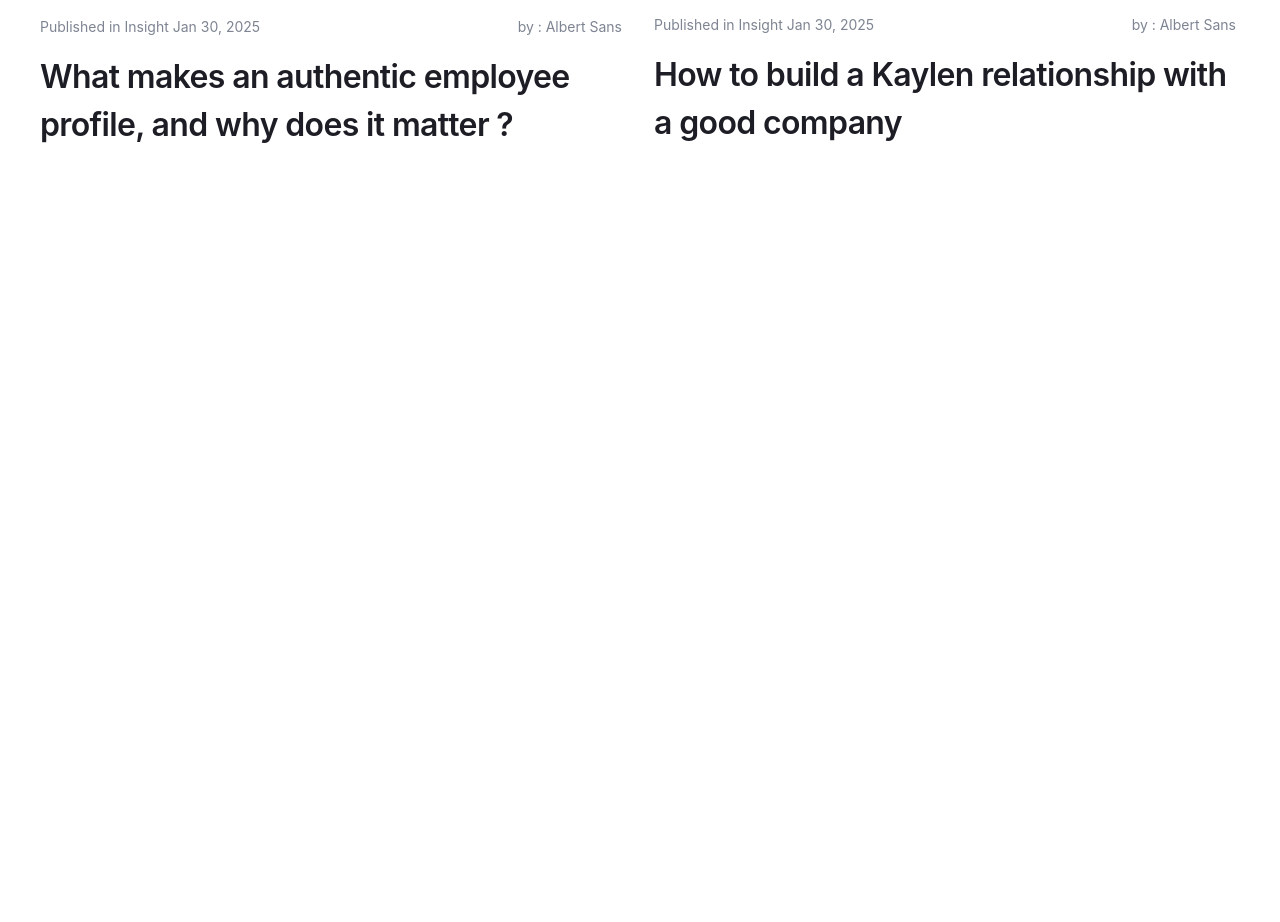
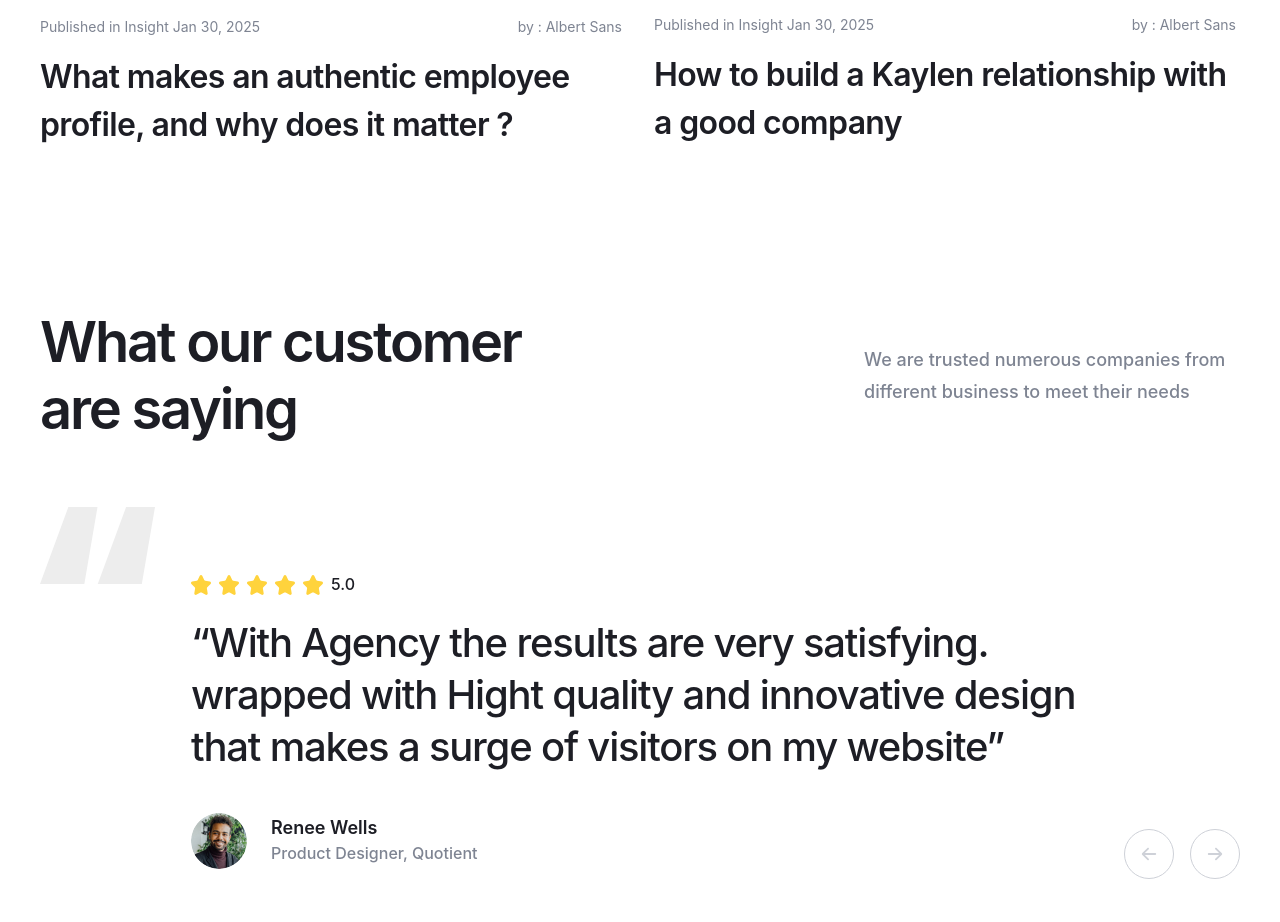
Before and after one commit to maria-bled/cocacola, a website built with Vite: page src/index.html in a window 1280 px wide. Shown: the part 5380-6302 px from the top of the page. Before the commit the page ends 5620 px from the top, so only its background shows below. Built offline with nearby package versions, Linux system fonts and the light colour scheme; files whose address does not match are found by name.

Commit message:
Add testimonials

```diff
--- a/src/assets/scss/base/vars.scss
+++ b/src/assets/scss/base/vars.scss
@@ -5,6 +5,7 @@
   --neutral-color-20: #f5f5f5;
   --neutral-color-30: #ededed;
   --neutral-color-40: #ced1d8;
+  --neutral-svg-40: #ced1d8;
   --neutral-color-60: #18181d;
   --neutral-color-130: #d9d9d9;
   --neutral-color-120: #828282;
@@ -71,7 +72,7 @@
   --header-color-dark: #fff;
   --header-color-light: #1D1E25;
 
-
+  --neutral-svg-40: #fff;
 //overview-color
 --overview-bg-color: #18181d;
 
--- /dev/null
+++ b/src/assets/scss/components/home/testimonials.scss
@@ -0,0 +1,165 @@
+.testimonials {
+  padding: 69px 0 160px;
+
+@include mobile {
+  padding: 39px 0 70px;
+}
+
+  &__head {
+    @include flex-all-between;
+    margin-bottom: 48px;
+
+    @include tablet{
+      flex-direction: column;
+      text-align: center;
+      gap: 24px;
+    }
+
+    @include mobile{
+      gap: 12px;
+      margin-bottom: 40px;
+    }
+  }
+
+  &__title {
+    max-width: 530px;
+    font-weight: 600;
+    letter-spacing: -0.04em;
+    color: var(--neutral-color-100);
+
+    @include tablet{
+      max-width: 650px;
+    }
+  }
+
+  &__rating {
+    @include flex-align-center;
+    gap: 8px;
+    margin-bottom: 19px;
+
+    &-num {
+      font-weight: 500;
+      color: var(--neutral-color-100);
+      line-height: 162%;
+    }
+  }
+
+  &__slider-wrapper{
+
+    &::before {
+      content: "";
+      display: inline-block;
+      width: 115px;
+      height: 77px;
+      background: url("../icons/quote.svg");
+      transform: translateY(15px);
+
+
+      @include mini-desktop{
+        transform: translateY(-5px);
+      }
+      @include mobile{
+        display: none;
+      }
+    }
+  }
+
+&__slider{
+  max-width: 898px;
+}
+
+  &__comment {
+    &-text {
+      font-weight: 500;
+      line-height: 130%;
+      letter-spacing: -0.03em;
+      color: var(--neutral-color-100);
+      margin-bottom: 40px;
+    }
+
+    &-author {
+      @include flex-align-center;
+      font-style: normal;
+      gap: 24px;
+
+      &-avatar {
+        border-radius: 50%;
+        overflow: hidden;
+      }
+
+      &-name {
+        font-weight: 600;
+        line-height: 144%;
+        color: var(--neutral-color-100);
+      }
+
+      &-professions {
+        font-weight: 500;
+        line-height: 162%;
+        color: var(--neutral-color-150);
+      }
+    }
+  }
+
+  &__descr {
+    max-width: 376px;
+    font-weight: 500;
+    line-height: 178%;
+    color: var(--neutral-color-150);
+
+    @include tablet{
+      max-width: 450px;
+    }
+  }
+
+  &__btns {
+    @include flex-align-center;
+    gap: 16px;
+    justify-content: flex-end;
+    transform: translateY(-40px);
+
+    @include mini-desktop {
+      transform: translateY(5px);
+    }
+    @include mobile {
+      //justify-content: center;
+      margin-top: 25px;
+    }
+  }
+
+  &__btn {
+    @include flex-all-center;
+    border: 1px solid var(--neutral-color-40);
+    border-radius: 50%;
+    width: 50px;
+    height: 50px;
+    transition:
+      background-color var(--transition),
+      border-color var(--transition);
+
+    @include small-mobile {
+      width: 40px;
+      height: 40px;
+    }
+
+    & svg path {
+      transition: fill var(--transition);
+    }
+
+    &:hover {
+      border-color: var(--neutral-color-100);
+      background-color: var(--neutral-color-100);
+
+      & svg path {
+        fill: var(--neutral-color-10);
+      }
+    }
+
+    &--next {
+      transform: rotate(-180deg);
+
+    }
+  }
+
+
+}
--- a/src/assets/scss/main.scss
+++ b/src/assets/scss/main.scss
@@ -11,3 +11,4 @@
 @import "./components/home/strenght.scss";
 @import "./components/partners.scss";
 @import "./components/home/insight.scss";
+@import "./components/home/testimonials.scss";
--- /dev/null
+++ b/src/html/components/home/testimonials.html
@@ -0,0 +1,260 @@
+<section class="testimonials">
+  <div class="container">
+    <div class="testimonials__head">
+      <h2 class="testimonials__title heading-h2">What our customer are saying</h2>
+      <p class="testimonials__descr text-p-medium">
+        We are trusted numerous companies from different business to meet their
+        needs
+      </p>
+    </div>
+   <div class="testimonials__slider-wrapper">
+
+    <div class="swiper testimonials__slider">
+
+      <div class="swiper-wrapper testimonials__comments">
+
+        <div class="swiper-slide testimonials__comment">
+          <div class="testimonials__rating">
+            <img
+              loading="lazy"
+              src="./assets/icons/rating-icon.svg"
+              width="132"
+              height="20"
+              alt="Five stars"
+            />
+            <span class="testimonials__rating-num text-p-default"> 5.0 </span>
+          </div>
+          <p class="testimonials__comment-text heading-h3">
+            “With Agency the results are very satisfying. wrapped with Hight
+            quality and innovative design that makes a surge of visitors on my
+            website”
+          </p>
+          <address class="testimonials__comment-author">
+            <img
+              loading="lazy"
+              src="./assets/img/testi-author.jpg"
+              class="testimonials__comment-author-avatar"
+              width="56"
+              height="56"
+              alt="Renee Wells"
+            />
+            <div class="testimonials__comment-author-info">
+              <p class="testimonials__comment-author-name text-p-medium">
+                Renee Wells
+              </p>
+              <p
+                class="testimonials__comment-author-professions text-p-default"
+              >
+                Product Designer, Quotient
+              </p>
+            </div>
+          </address>
+        </div>
+        <div class="swiper-slide testimonials__comment">
+          <div class="testimonials__rating">
+            <img
+              loading="lazy"
+              src="./assets/icons/rating-icon.svg"
+              width="132"
+              height="20"
+              alt="Five stars"
+            />
+            <span class="testimonials__rating-num text-p-default"> 5.0 </span>
+          </div>
+          <p class="testimonials__comment-text heading-h3">
+            “With Agency the results are very satisfying. wrapped with Hight
+            quality and innovative design that makes a surge of visitors on my
+            website”
+          </p>
+          <address class="testimonials__comment-author">
+            <img
+              loading="lazy"
+              src="./assets/img/testi-author.jpg"
+              class="testimonials__comment-author-avatar"
+              width="56"
+              height="56"
+              alt="Renee Wells"
+            />
+            <div class="testimonials__comment-author-info">
+              <p class="testimonials__comment-author-name text-p-medium">
+                Renee Wells
+              </p>
+              <p
+                class="testimonials__comment-author-professions text-p-default"
+              >
+                Product Designer, Quotient
+              </p>
+            </div>
+          </address>
+        </div>
+        <div class="swiper-slide testimonials__comment">
+          <div class="testimonials__rating">
+            <img
+              loading="lazy"
+              src="./assets/icons/rating-icon.svg"
+              width="132"
+              height="20"
+              alt="Five stars"
+            />
+            <span class="testimonials__rating-num text-p-default"> 5.0 </span>
+          </div>
+          <p class="testimonials__comment-text heading-h3">
+            “With Agency the results are very satisfying. wrapped with Hight
+            quality and innovative design that makes a surge of visitors on my
+            website”
+          </p>
+          <address class="testimonials__comment-author">
+            <img
+              loading="lazy"
+              src="./assets/img/testi-author.jpg"
+              class="testimonials__comment-author-avatar"
+              width="56"
+              height="56"
+              alt="Renee Wells"
+            />
+            <div class="testimonials__comment-author-info">
+              <p class="testimonials__comment-author-name text-p-medium">
+                Renee Wells
+              </p>
+              <p
+                class="testimonials__comment-author-professions text-p-default"
+              >
+                Product Designer, Quotient
+              </p>
+            </div>
+          </address>
+        </div>
+        <div class="swiper-slide testimonials__comment">
+          <div class="testimonials__rating">
+            <img
+              loading="lazy"
+              src="./assets/icons/rating-icon.svg"
+              width="132"
+              height="20"
+              alt="Five stars"
+            />
+            <span class="testimonials__rating-num text-p-default"> 5.0 </span>
+          </div>
+          <p class="testimonials__comment-text heading-h3">
+            “With Agency the results are very satisfying. wrapped with Hight
+            quality and innovative design that makes a surge of visitors on my
+            website”
+          </p>
+          <address class="testimonials__comment-author">
+            <img
+              loading="lazy"
+              src="./assets/img/testi-author.jpg"
+              class="testimonials__comment-author-avatar"
+              width="56"
+              height="56"
+              alt="Renee Wells"
+            />
+            <div class="testimonials__comment-author-info">
+              <p class="testimonials__comment-author-name text-p-medium">
+                Renee Wells
+              </p>
+              <p
+                class="testimonials__comment-author-professions text-p-default"
+              >
+                Product Designer, Quotient
+              </p>
+            </div>
+          </address>
+        </div>
+        <div class="swiper-slide testimonials__comment">
+          <div class="testimonials__rating">
+            <img
+              loading="lazy"
+              src="./assets/icons/rating-icon.svg"
+              width="132"
+              height="20"
+              alt="Five stars"
+            />
+            <span class="testimonials__rating-num text-p-default"> 5.0 </span>
+          </div>
+          <p class="testimonials__comment-text heading-h3">
+            “With Agency the results are very satisfying. wrapped with Hight
+            quality and innovative design that makes a surge of visitors on my
+            website”
+          </p>
+          <address class="testimonials__comment-author">
+            <img
+              loading="lazy"
+              src="./assets/img/testi-author.jpg"
+              class="testimonials__comment-author-avatar"
+              width="56"
+              height="56"
+              alt="Renee Wells"
+            />
+            <div class="testimonials__comment-author-info">
+              <p class="testimonials__comment-author-name text-p-medium">
+                Renee Wells
+              </p>
+              <p
+                class="testimonials__comment-author-professions text-p-default"
+              >
+                Product Designer, Quotient
+              </p>
+            </div>
+          </address>
+        </div>
+        <div class="swiper-slide testimonials__comment">
+          <div class="testimonials__rating">
+            <img
+              loading="lazy"
+              src="./assets/icons/rating-icon.svg"
+              width="132"
+              height="20"
+              alt="Five stars"
+            />
+            <span class="testimonials__rating-num text-p-default"> 5.0 </span>
+          </div>
+          <p class="testimonials__comment-text heading-h3">
+            “With Agency the results are very satisfying. wrapped with Hight
+            quality and innovative design that makes a surge of visitors on my
+            website”
+          </p>
+          <address class="testimonials__comment-author">
+            <img
+              loading="lazy"
+              src="./assets/img/testi-author.jpg"
+              class="testimonials__comment-author-avatar"
+              width="56"
+              height="56"
+              alt="Renee Wells"
+            />
+            <div class="testimonials__comment-author-info">
+              <p class="testimonials__comment-author-name text-p-medium">
+                Renee Wells
+              </p>
+              <p
+                class="testimonials__comment-author-professions text-p-default"
+              >
+                Product Designer, Quotient
+              </p>
+            </div>
+          </address>
+        </div>
+
+
+        </div>
+      </div>
+   </div>
+
+
+ <div class="testimonials__btns">
+  <button class="testimonials__btn testimonials__btn--prev">
+    <svg width="16" height="14" viewBox="0 0 16 14" fill="none" xmlns="http://www.w3.org/2000/svg">
+      <path fill-rule="evenodd" clip-rule="evenodd" d="M7.73635 13.0364C7.38487 13.3879 6.81503 13.3879 6.46355 13.0364L1.06355 7.63644C0.712082 7.28497 0.712082 6.71512 1.06355 6.36365L6.46356 0.963652C6.81503 0.612179 7.38488 0.612179 7.73635 0.963652C8.08782 1.31512 8.08782 1.88497 7.73635 2.23644L3.87274 6.10005L14.3 6.10005C14.797 6.10005 15.2 6.50299 15.2 7.00005C15.2 7.4971 14.797 7.90005 14.3 7.90005L3.87274 7.90005L7.73635 11.7637C8.08782 12.1151 8.08782 12.685 7.73635 13.0364Z" fill="#CED1D8" />
+    </svg>
+  </button>
+  <button class="testimonials__btn testimonials__btn--next">
+    <svg width="16" height="14" viewBox="0 0 16 14" fill="none" xmlns="http://www.w3.org/2000/svg">
+      <path fill-rule="evenodd" clip-rule="evenodd" d="M7.73635 13.0364C7.38487 13.3879 6.81503 13.3879 6.46355 13.0364L1.06355 7.63644C0.712082 7.28497 0.712082 6.71512 1.06355 6.36365L6.46356 0.963652C6.81503 0.612179 7.38488 0.612179 7.73635 0.963652C8.08782 1.31512 8.08782 1.88497 7.73635 2.23644L3.87274 6.10005L14.3 6.10005C14.797 6.10005 15.2 6.50299 15.2 7.00005C15.2 7.4971 14.797 7.90005 14.3 7.90005L3.87274 7.90005L7.73635 11.7637C8.08782 12.1151 8.08782 12.685 7.73635 13.0364Z" fill="#CED1D8" />
+    </svg>
+  </button>
+</div>
+
+</div>
+  </div>
+</section>
--- /dev/null
+++ b/src/js/components/home/slider.js
@@ -0,0 +1,31 @@
+// import Swiper JS
+import Swiper from "swiper";
+import { Navigation } from 'swiper/modules';
+import "swiper/css";
+
+export const useInsightSlider = () => {
+  new Swiper(".insight__slider", {
+    slidesPerView: "auto",
+    spaceBetween: 32,
+    loop: true,
+    centeredSlides: true,
+    breakpoints: {
+      993: {
+        centeredSlides: false,
+      },
+    },
+  });
+};
+
+export const useTestimonialsSlider = () => {
+  new Swiper(".testimonials__slider", {
+    modules: [Navigation],
+    slidesPerView: "auto",
+    spaceBetween: 22,
+    loop: true,
+    navigation: {
+      prevEl: ".testimonials__btn--prev",
+      nextEl: ".testimonials__btn--next",
+    },
+  });
+};
--- a/src/js/components/slider.js
+++ /dev/null
@@ -1,18 +0,0 @@
-// import Swiper JS
-import Swiper from 'swiper';
-// import Swiper styles
-import 'swiper/css';
-
-export const useInsightSlider = () => {
-    new Swiper('.insight__slider', {
-      slidesPerView: 'auto',
-      spaceBetween: 32,
-      loop: true,
-      centeredSlides: true,
-      breakpoints: {
-        993: {
-          centeredSlides: false,
-        },
-      },
-    });
-  };
```
Also changed, not shown: src/index.html (+1 -0 lines), src/js/main.js (+7 -4 lines), src/assets/icons/quote.svg (added), src/assets/icons/rating-icon.svg (added), src/assets/img/testi-author.jpg (added).
